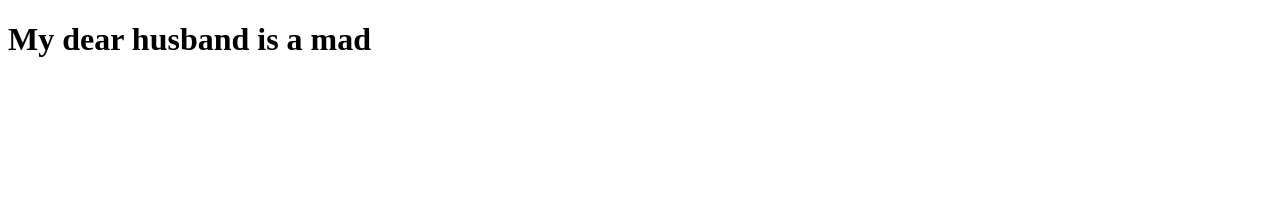
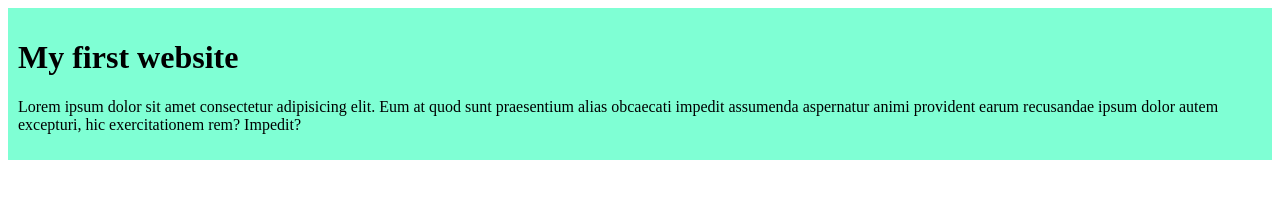
Before and after one commit to Jyotialam/My-first-github-repo, a plain HTML site: page index.html in a window 1280 px wide. Drawn offline with Linux system fonts and the light colour scheme.

Commit message:
added the first blog

```diff
--- a/index.html
+++ b/index.html
@@ -4,8 +4,12 @@
     <meta charset="UTF-8">
     <meta name="viewport" content="width=device-width, initial-scale=1.0">
     <title>My first github repo</title>
+    <link rel="stylesheet" href="styles/blog.css">
 </head>
 <body>
-    <h1>My dear husband is a mad</h1>
+    <div>
+    <h1>My first website</h1>
+    <p>Lorem ipsum dolor sit amet consectetur adipisicing elit. Eum at quod sunt praesentium alias obcaecati impedit assumenda aspernatur animi provident earum recusandae ipsum dolor autem excepturi, hic exercitationem rem? Impedit?</p>
+    </div>
 </body>
 </html>
--- /dev/null
+++ b/styles/blog.css
@@ -0,0 +1,4 @@
+div{
+    background-color: aquamarine;
+    padding: 10px;
+}
```
